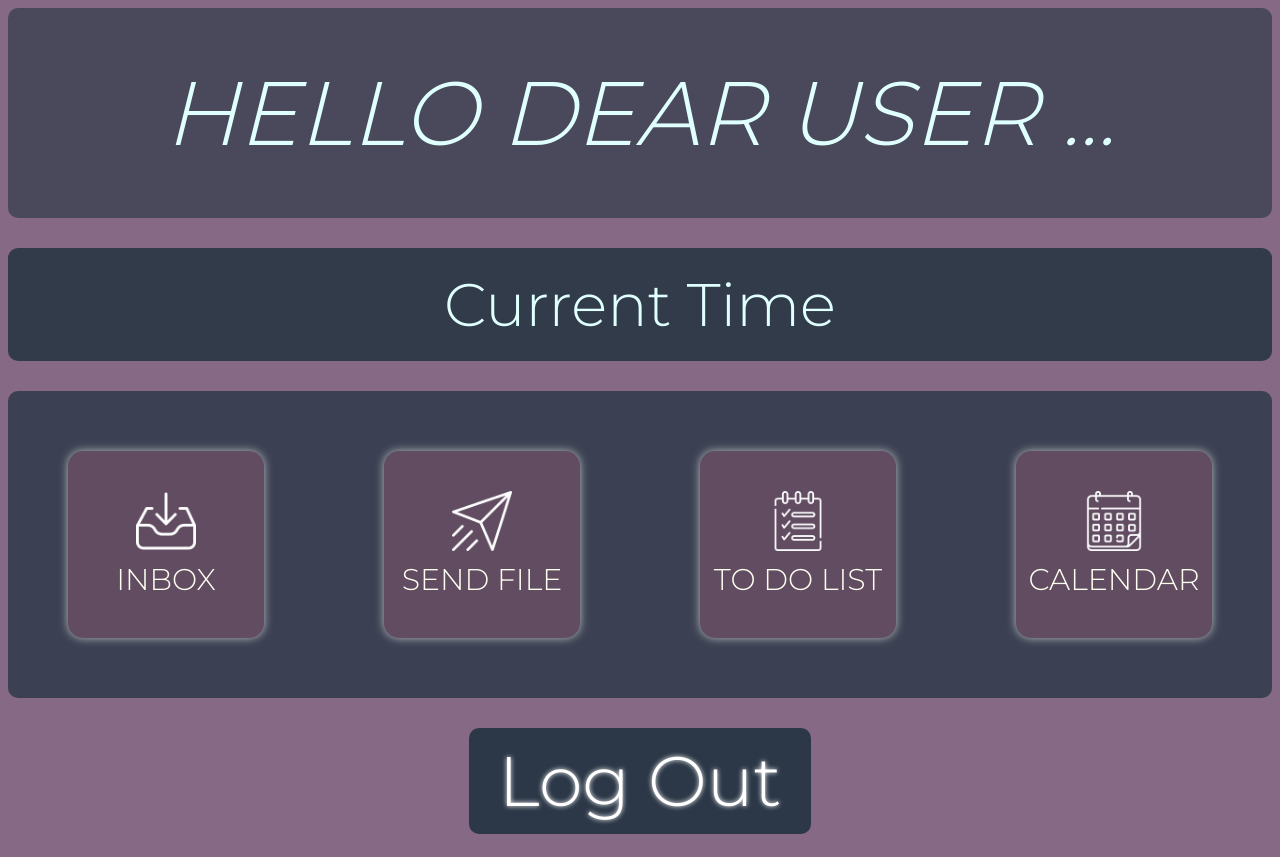
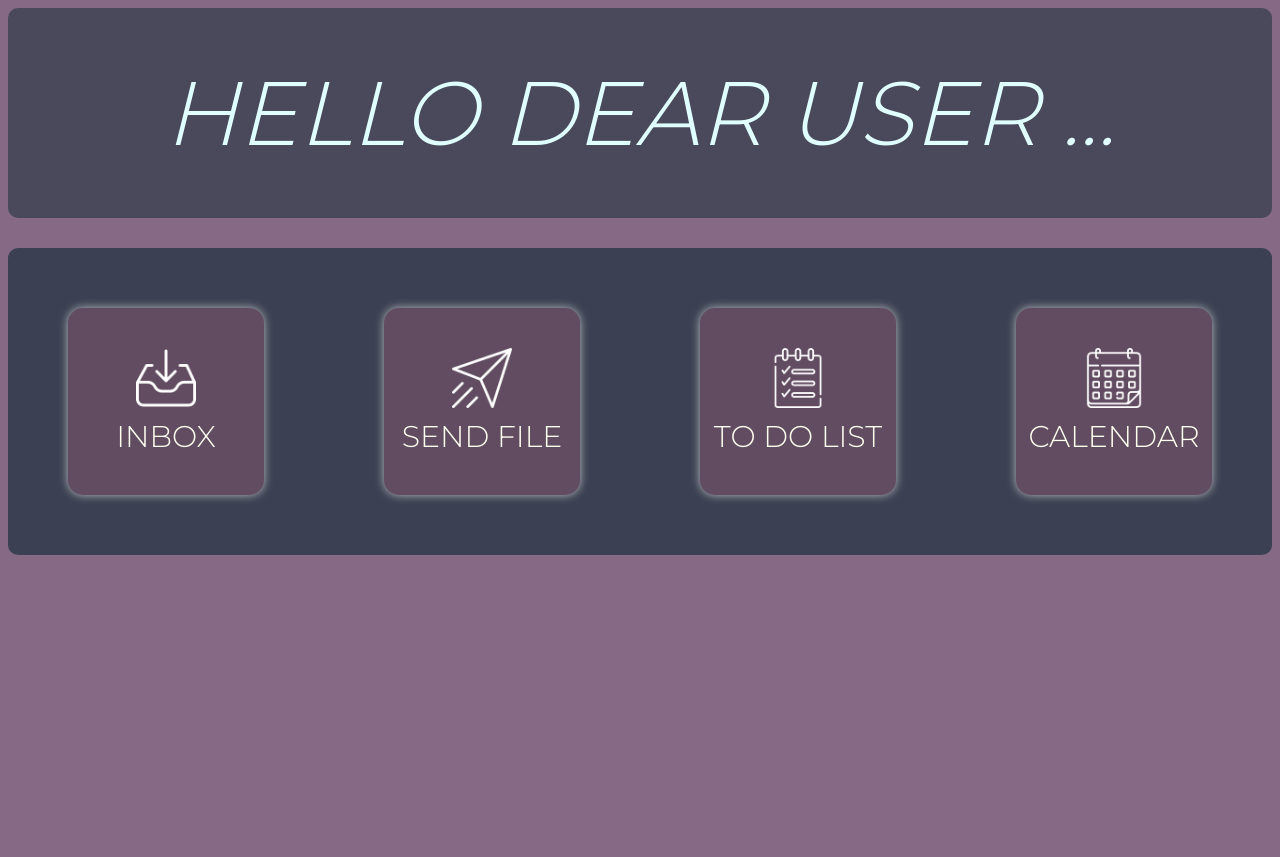
Before and after one commit to mahsareshadi/docarch, a React (Create React App) app in the folder client/: page / in a window 1280 px wide. After the commit the page ends 800 px from the top, so only its background shows below. Built offline with nearby package versions, Linux system fonts and the light colour scheme.

Commit message:
delete time component

```diff
--- a/client/src/css/time.css
+++ /dev/null
@@ -1,12 +0,0 @@
-@import url('https://fonts.googleapis.com/css2?family=Montserrat:wght@300&display=swap');
-#time-box{
-    padding: 20px;
-    text-align: center;
-    background-color: #263543e0;
-    border-radius: 10px;
-    font-family: "Montserrat";
-    font-size: 60px;
-    color: lightcyan;
-    margin-bottom: 30px;
-
-}
--- a/client/src/home.jsx
+++ b/client/src/home.jsx
@@ -1,15 +1,11 @@
 import Items from "./main-body";
 import Header from "./header";
-import Settime from "./time";
-import Logout from "./log-out";
 
 export default function Home() {
     return (
         <div className="Home">
             <Header></Header>
-            <Settime></Settime>
             <Items></Items>
-            <Logout></Logout>
         </div>
     );
 }
--- a/client/src/time.jsx
+++ /dev/null
@@ -1,8 +0,0 @@
-import "./css/time.css";
-export default function Settime(){
-    return(
-        <div id="time-box">
-            Current Time
-        </div>
-    )
-}
```
